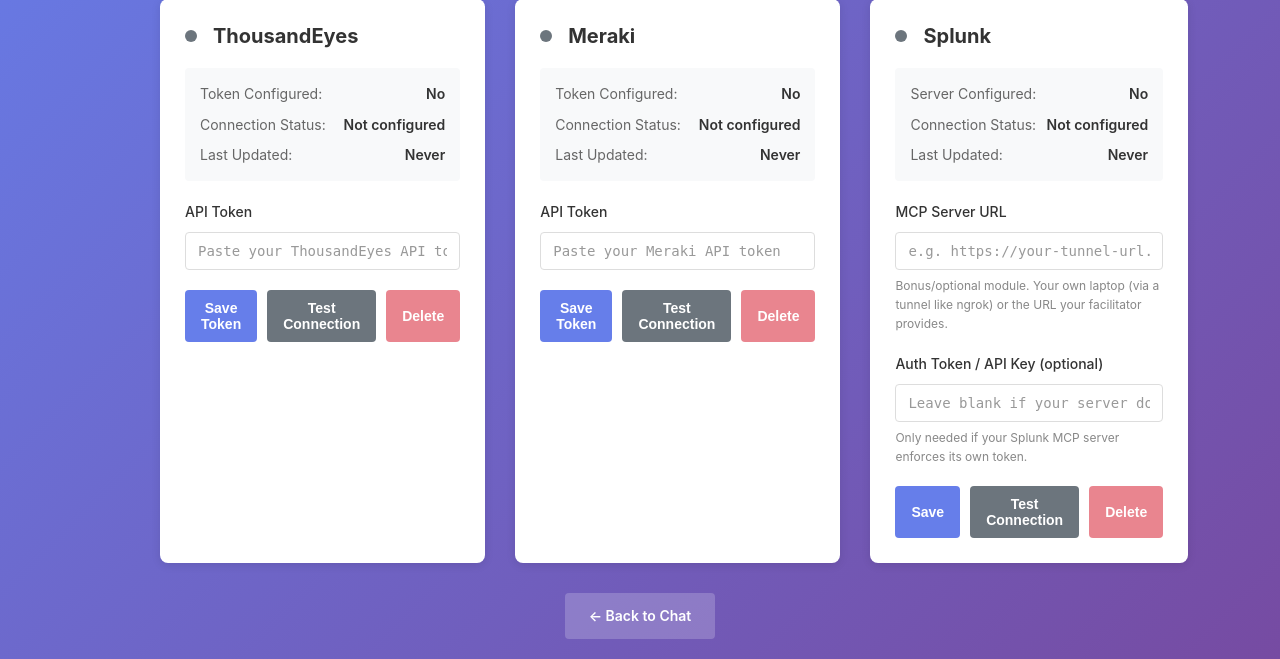
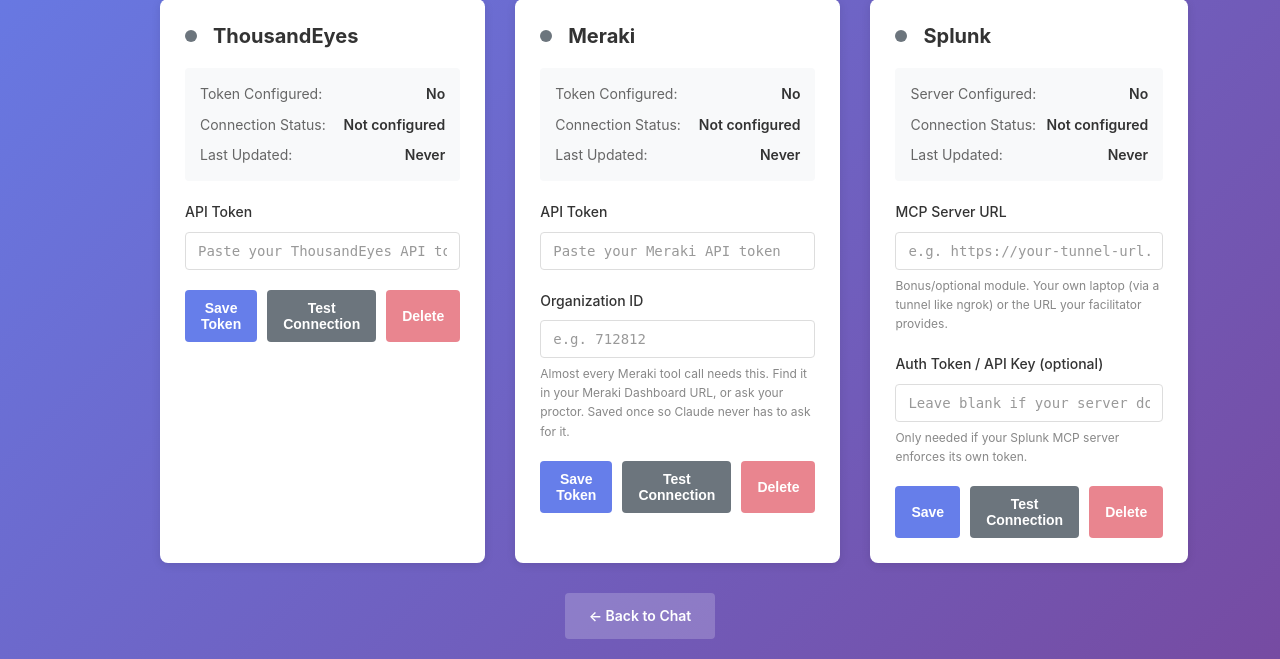
Before and after one commit to sceddy-git/ai-assurance-lab, a Flask app: page /credentials in a window 1280 px wide. Shown: the part 249-908 px from the top of the page. Run offline with Flask 3, Linux system fonts and the light colour scheme; the visitor is signed in with stand-in values (Sample User, id 1); data that the repository does not hold is empty.

Commit message:
Add Meraki Organization ID as a stored credential field
The Meraki MCP server's tools require an org ID for nearly every call
and there's no reliable way for Claude to self-discover it, so store it
once per user (like the Splunk URL) and inject it into the chat system
prompt instead of making students paste it into every message.

Co-authored-by: Cursor <cursoragent@cursor.com>

```diff
--- a/app.py
+++ b/app.py
@@ -62,7 +62,7 @@ HTML_OUTPUT_SYSTEM_PROMPT = (
 )
 
 
-def _build_system_prompt():
+def _build_system_prompt(meraki_org_id=None):
     """Build the system prompt, including the real current date/time.
 
     Without this, the model has no way to know "now" and will guess a date from
@@ -71,13 +71,20 @@ def _build_system_prompt():
     calls and mislead users in the response text.
     """
     now_utc = datetime.now(timezone.utc).strftime('%Y-%m-%d %H:%M:%S UTC')
-    return (
+    prompt = (
         f"The current date and time is {now_utc}. Use this as \"now\" whenever you "
         "need to reason about or compute relative time windows (e.g. \"the last 2 "
         "hours\", \"today\", \"this week\") for tool calls or in your response. "
         "Do not guess or infer the date from any other source.\n\n"
         + HTML_OUTPUT_SYSTEM_PROMPT
     )
+    if meraki_org_id:
+        prompt += (
+            f"\n\nThe user's Meraki Organization ID is {meraki_org_id}. Use it "
+            "automatically for any Meraki tool call that requires an organization "
+            "ID (e.g. via execute_api parameters) - never ask the user for it."
+        )
+    return prompt
 
 # AWS and Cognito configuration
 COGNITO_DOMAIN = os.getenv('COGNITO_DOMAIN')
@@ -222,6 +229,7 @@ def get_credentials_status():
             "te_connected": credentials.get('te_connected', False),
             "meraki_configured": bool(credentials.get('meraki_token')),
             "meraki_connected": credentials.get('meraki_connected', False),
+            "meraki_org_id": credentials.get('meraki_org_id'),
             "splunk_configured": bool(credentials.get('splunk_url')),
             "splunk_connected": credentials.get('splunk_connected', False),
             "splunk_url": credentials.get('splunk_url'),
@@ -249,6 +257,7 @@ def add_credential():
         service = data.get('service', '').lower()
         token = (data.get('token') or '').strip()
         url = (data.get('url') or '').strip()
+        org_id = (data.get('org_id') or '').strip()
 
         if service not in ['thousandeyes', 'meraki', 'splunk']:
             return jsonify({'error': 'Unknown service'}), 400
@@ -264,6 +273,15 @@ def add_credential():
             save_user_credentials(email, splunk_url=url, splunk_token=token or None)
             logger.info(f"Saved splunk credential for {email}")
             return jsonify({'status': 'success', 'message': 'Splunk credential saved'})
+
+        # Meraki also takes an Organization ID (not a secret), which the
+        # Meraki MCP server's tools require for almost every call - there's
+        # no reliable "list my organizations" step, so we store it once here
+        # instead of asking the student to paste it into every chat message.
+        if service == 'meraki' and org_id and not token:
+            save_user_credentials(email, meraki_org_id=org_id)
+            logger.info(f"Saved meraki org_id for {email}")
+            return jsonify({'status': 'success', 'message': 'Meraki organization ID saved'})
 
         if not token:
             return jsonify({'error': 'token is required'}), 400
@@ -283,7 +301,7 @@ def add_credential():
         if service == 'thousandeyes':
             save_user_credentials(email, te_token=token)
         else:
-            save_user_credentials(email, meraki_token=token)
+            save_user_credentials(email, meraki_token=token, meraki_org_id=org_id or None)
 
         logger.info(f"Saved {service} credential for {email}")
 
@@ -449,6 +467,7 @@ def chat():
 
         te_token = credentials.get('te_token')
         meraki_token = credentials.get('meraki_token')
+        meraki_org_id = credentials.get('meraki_org_id')
         splunk_url = credentials.get('splunk_url')
         splunk_token = credentials.get('splunk_token')
 
@@ -510,7 +529,7 @@ def chat():
         MAX_TOOL_ITERATIONS = 6
         total_tools_used = 0
         content = []
-        system_prompt = _build_system_prompt()
+        system_prompt = _build_system_prompt(meraki_org_id)
 
         for iteration in range(MAX_TOOL_ITERATIONS):
             request_body = {
--- a/dynamo_db.py
+++ b/dynamo_db.py
@@ -39,6 +39,7 @@ def save_user_credentials(
     email: str,
     te_token: Optional[str] = None,
     meraki_token: Optional[str] = None,
+    meraki_org_id: Optional[str] = None,
     splunk_url: Optional[str] = None,
     splunk_token: Optional[str] = None
 ) -> bool:
@@ -49,6 +50,11 @@ def save_user_credentials(
         email: User's email address (partition key)
         te_token: ThousandEyes API token (optional, only update if provided)
         meraki_token: Meraki API token (optional, only update if provided)
+        meraki_org_id: Meraki Organization ID (optional). The Meraki MCP server's tools
+            require an org ID for almost every call, and there's no "list my
+            organizations" shortcut in its semantic_search/execute_api pair, so we
+            store this once and inject it into the chat system prompt instead of
+            making the student paste it into every message.
         splunk_url: Splunk MCP server URL - varies per student/facilitator (optional)
         splunk_token: Splunk MCP server auth token/API key, if the server requires one (optional)
 
@@ -87,6 +93,11 @@ def save_user_credentials(
             except EncryptionError as e:
                 logger.error(f"Failed to encrypt Meraki token for {email}: {e}")
                 raise DynamoDBError(f"Failed to encrypt Meraki token: {str(e)}")
+
+        # Org ID isn't a secret, so store it in plain text alongside the encrypted token.
+        if meraki_org_id:
+            set_clauses.append("meraki_org_id = :meraki_org_id")
+            expr_values[":meraki_org_id"] = meraki_org_id
 
         # Splunk's MCP server URL differs per student (local laptop, tunnel, or
         # facilitator-hosted), so unlike ThousandEyes/Meraki it's part of what
@@ -160,6 +171,7 @@ def get_user_credentials(email: str) -> Dict:
             return {
                 "te_token": None,
                 "meraki_token": None,
+                "meraki_org_id": None,
                 "splunk_url": None,
                 "splunk_token": None,
                 "te_connected": False,
@@ -173,6 +185,7 @@ def get_user_credentials(email: str) -> Dict:
         result = {
             "te_connected": item.get("te_connected", False),
             "meraki_connected": item.get("meraki_connected", False),
+            "meraki_org_id": item.get("meraki_org_id"),
             "splunk_connected": item.get("splunk_connected", False),
             "splunk_url": item.get("splunk_mcp_url"),
             "created_at": item.get("created_at"),
@@ -423,7 +436,7 @@ def delete_user_credentials(email: str, service: str) -> bool:
             remove_attrs = ["thousandeyes_token"]
             status_attr = "te_connected"
         elif service == "meraki":
-            remove_attrs = ["meraki_token"]
+            remove_attrs = ["meraki_token", "meraki_org_id"]
             status_attr = "meraki_connected"
         else:
             remove_attrs = ["splunk_token", "splunk_mcp_url"]
--- a/templates/credentials.html
+++ b/templates/credentials.html
@@ -377,6 +377,17 @@
                     >
                 </div>
 
+                <div class="form-group">
+                    <label for="meraki-org-id">Organization ID</label>
+                    <input
+                        type="text"
+                        id="meraki-org-id"
+                        placeholder="e.g. 712812"
+                        autocomplete="off"
+                    >
+                    <small>Almost every Meraki tool call needs this. Find it in your Meraki Dashboard URL, or ask your proctor. Saved once so Claude never has to ask for it.</small>
+                </div>
+
                 <div class="button-group">
                     <button class="btn-primary" id="meraki-save" onclick="saveCredential('meraki')">
                         Save Token
@@ -492,6 +503,9 @@
                     connected: data.meraki_connected,
                     lastUpdated: data.last_updated
                 });
+                if (data.meraki_org_id) {
+                    document.getElementById('meraki-org-id').value = data.meraki_org_id;
+                }
 
                 // Update Splunk
                 updateCredentialUI('splunk', {
@@ -544,10 +558,12 @@
         async function saveCredential(service) {
             const tokenInput = document.getElementById(`${service}-token`);
             const token = tokenInput.value.trim();
+            const orgIdInput = document.getElementById(`${service}-org-id`);
+            const orgId = orgIdInput ? orgIdInput.value.trim() : '';
             const messageDiv = document.getElementById(`${service}-message`);
             const saveBtn = document.getElementById(`${service}-save`);
 
-            if (!token) {
+            if (!token && !orgId) {
                 showMessage(service, 'Token is required', 'error');
                 return;
             }
@@ -557,10 +573,12 @@
             saveBtn.innerHTML = '<span class="spinner"></span>Saving...';
 
             try {
+                const body = { service: API_SERVICE_NAME[service], token };
+                if (orgId) body.org_id = orgId;
                 const response = await fetch('/api/credentials/add', {
                     method: 'POST',
                     headers: { 'Content-Type': 'application/json' },
-                    body: JSON.stringify({ service: API_SERVICE_NAME[service], token })
+                    body: JSON.stringify(body)
                 });
 
                 const data = await response.json();
--- a/templates/guide.html
+++ b/templates/guide.html
@@ -285,16 +285,16 @@ For each test:
     <p class="lead">The Meraki MCP server is cloud-hosted by Cisco. This lab platform talks to it on your behalf using your own personal API key — nothing to install, nothing to configure locally, no Claude Desktop needed.</p>
     <div class="mk">
     <ol class="steps">
-      <li><div><div class="st-t">Get your Meraki API key</div><div class="st-d">In the Meraki Dashboard, go to <b>Organization → Settings → Dashboard API access</b> and generate an API key (or ask your proctor for the demo key).</div></div></li>
+      <li><div><div class="st-t">Get your Meraki API key and Organization ID</div><div class="st-d">In the Meraki Dashboard, go to <b>Organization → Settings → Dashboard API access</b> and generate an API key (or ask your proctor for the demo key). Your <b>Organization ID</b> is the numeric value in the dashboard URL, or ask your proctor.</div></div></li>
       <li><div><div class="st-t">Open Credentials in this app</div><div class="st-d">Click <b>⚙️ Credentials</b> in the header of the chat page.</div></div></li>
-      <li><div><div class="st-t">Paste your key and save</div><div class="st-d">Paste the key into the <b>Meraki</b> field and click <b>Save Token</b>.</div></div></li>
+      <li><div><div class="st-t">Paste your key and Organization ID, then save</div><div class="st-d">Paste the key into the <b>Meraki</b> field, paste your <b>Organization ID</b> into the field below it, and click <b>Save Token</b>. Almost every Meraki tool call needs the Organization ID — saving it here means Claude will use it automatically instead of asking you for it in every message.</div></div></li>
       <li><div><div class="st-t">Test the connection</div><div class="st-d">Click <b>Test Connection</b>. You should see <b>Connected ✓</b> — that's it, you're done. The header status dot next to "Meraki" will also turn green.</div></div></li>
     </ol>
     </div>
 
     <h4>Verify it's connected</h4>
     <div class="mk"><div class="prompt">What Meraki MCP tools are available to you? List them all.</div></div>
-    <p>If Claude says it has no Meraki tools, go back to <b>Credentials</b> and re-check the key and Test Connection result.</p>
+    <p>If Claude says it has no Meraki tools, go back to <b>Credentials</b> and re-check the key and Test Connection result. If Claude asks you for an Organization ID when running a lab prompt, go back to <b>Credentials</b> and make sure it's saved in the Meraki card.</p>
 
     <h3 style="color:var(--meraki)">Meraki Labs</h3>
     <div class="mk">
```
